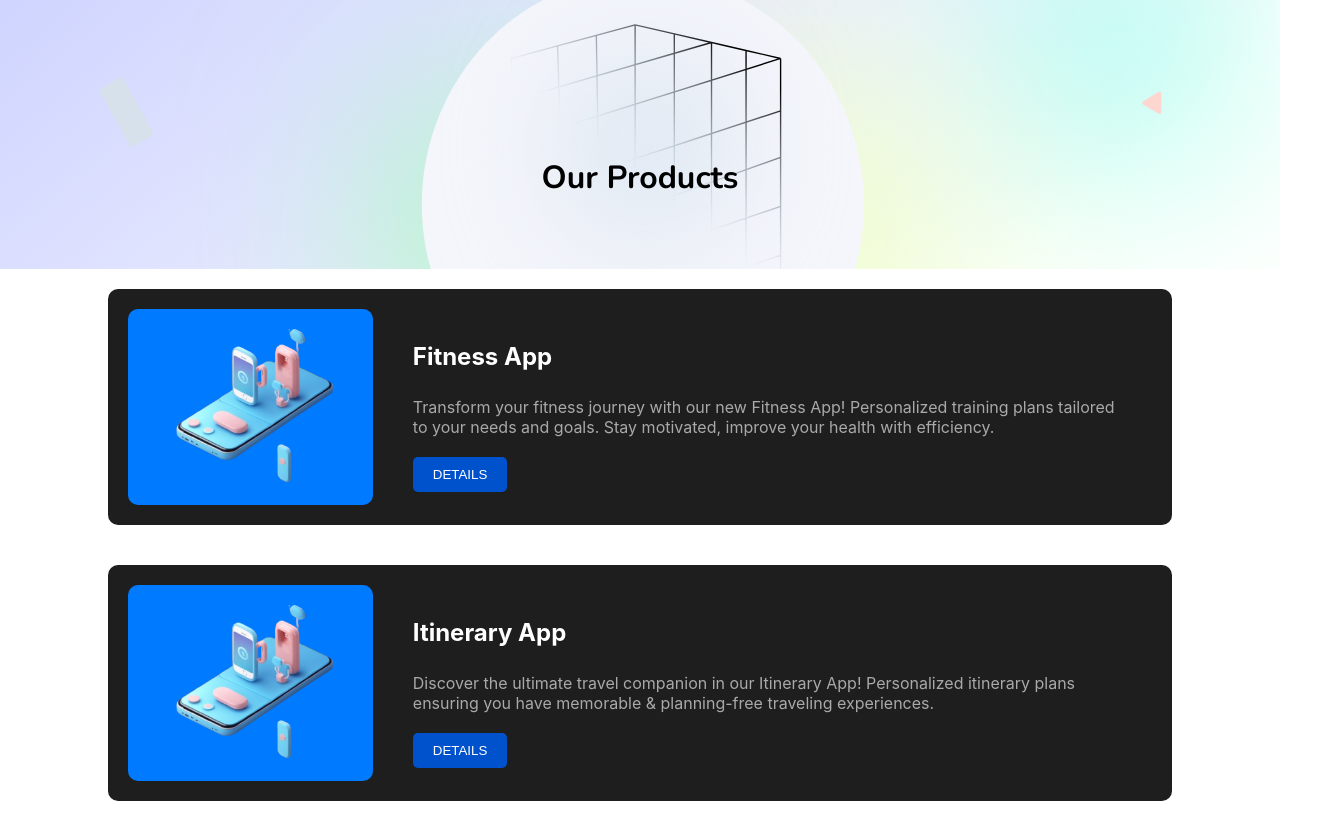
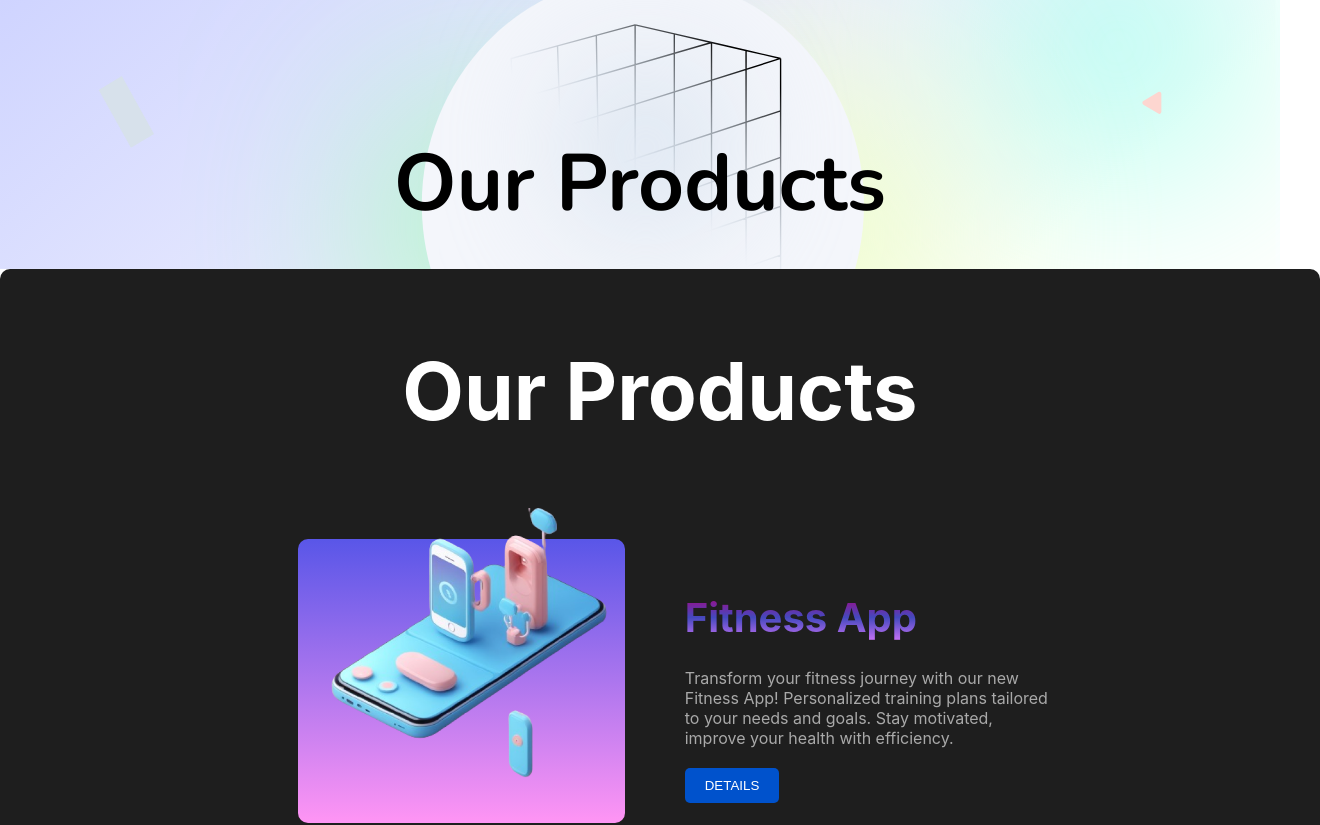
Before and after one commit to ahmeda110/NextRipple-Website, a React (Create React App) app: page /products in a window 1280 px wide. Shown: the part 300-1125 px from the top of the page, 1320 px wide, since content can reach past the window. Built offline with nearby package versions, Linux system fonts and the light colour scheme.

Commit message:
Added the styling for description and images

```diff
--- a/src/components/PageHeader.module.css
+++ b/src/components/PageHeader.module.css
@@ -16,4 +16,5 @@
     position: absolute;
     margin-top: 20vw;
     font-family: 'Nunito', sans-serif;
+    color: black;
 }
--- a/src/pages/Products.js
+++ b/src/pages/Products.js
@@ -1,19 +1,20 @@
 import React from 'react';
 import styles from './Products.module.css';
 import PageHeader from '../components/PageHeader';
-import fitness from '../assets/fitness-app-image.png'
+import fitness from '../assets/fitness-app-image.png';
+import itinerary from '../assets/itinerary-app-image.png';
 
 function Products() {
   const products = [
     {
       title: 'Fitness App',
       description: 'Transform your fitness journey with our new Fitness App! Personalized training plans tailored to your needs and goals. Stay motivated, improve your health with efficiency.',
-      image: '../assets/fitness-app-image.png',
+      image: fitness,
     },
     {
       title: 'Itinerary App',
       description: 'Discover the ultimate travel companion in our Itinerary App! Personalized itinerary plans ensuring you have memorable & planning-free traveling experiences.',
-      image: '../assets/fitness-app-image.png',
+      image: itinerary,
     }
   ];
 
@@ -21,10 +22,11 @@ function Products() {
     <main>
       <PageHeader title="Our Products" />
       <div className={styles.Products}>
+        <h1>Our Products</h1>
         {products.map((product, index) => (
-          <div key={index} className={styles.productContainer}>
+          <div key={index} className={`${styles.productContainer} ${product.title === 'Itinerary App' ? styles.itineraryLayout : ''}`}>
             <div className={styles.imageContainer}>
-              <img src={fitness} alt={product.title} className={styles.productImage} />
+              <img src={product.image} alt={product.title} className={styles.productImage} />
             </div>
             <div className={styles.productDetails}>
               <h2>{product.title}</h2>
--- a/src/pages/Products.module.css
+++ b/src/pages/Products.module.css
@@ -1,36 +1,60 @@
+
+
 .Products {
     display: flex;
     flex-direction: column;
     align-items: center;
+    background: #1e1e1e; /* Single background for the whole section */
+    padding: 20px;
+    border-radius: 10px;
+    width: 100%; /* Fill the width */
 }
 
 .productContainer {
     display: flex;
     align-items: center;
     justify-content: center;
-    background: #1e1e1e;
-    margin: 20px 0;
-    padding: 20px;
-    border-radius: 10px;
+    margin: 40px 0;
+    padding: 50px;
     width: 80%;
-    max-width: 1200px;
+}
+
+.itineraryLayout {
+    flex-direction: row-reverse; /* Reverses the order of flex items */
+    justify-content: space-between; /* Adjust spacing as needed */
+  }
+
+  /* Optional: Adjust the margins for the itinerary image and details */
+  .itineraryLayout .imageContainer {
+    margin-left: 40px; /* Adjust based on layout */
+    margin-right: 150px; /* Adjust based on layout */
+  }
+
+  .itineraryLayout .productDetails {
+    padding-right: 20px; /* Adjust as needed for spacing */
+    margin-left: 150px;
   }
 
 .imageContainer {
-    flex: 0 0 20%;
-    background: #007bff;
-    padding: 20px;
-    margin-right: 20px;
+    width: 28%;
+    height: 15%;
+    background: linear-gradient(#5956E8, #FF95F4);
+    padding: 40px 20px 0px; /* Increased top padding */
+    margin-right: 40px;
+    margin-left: 150px;
     border-radius: 10px;
     display: flex;
     justify-content: center;
     align-items: center;
+    position: relative; /* Add this if not already present */
 }
 
 .productImage {
-    max-width: 100%;
+    width: 125%;
     height: auto;
     display: block;
+    margin-top: -30px; /* Adjust this value as needed */
+    transform: translate(0%, -15%); /* Offset the image correctly */
 }
 
 .productDetails {
@@ -39,11 +63,23 @@
     display: flex;
     flex-direction: column;
     justify-content: center;
+    margin-right: 100px;
+}
+
+h1 {
+    color: #ffffff;
+    margin-bottom: 10px;
+    font-size: 80px;
 }
 
 h2 {
-    color: #ffffff;
     margin-bottom: 10px;
+    font-size: 40px;
+    background: linear-gradient(#AE007D, #4449BE, #CF74F9);
+    -webkit-background-clip: text;
+    background-clip: text;
+    color: transparent;
+    display: inline;
 }
 
 p {
```
Also changed, not shown: src/assets/itinerary-app-image.png (added). Lines whose indentation alone changed are shown as unchanged.
